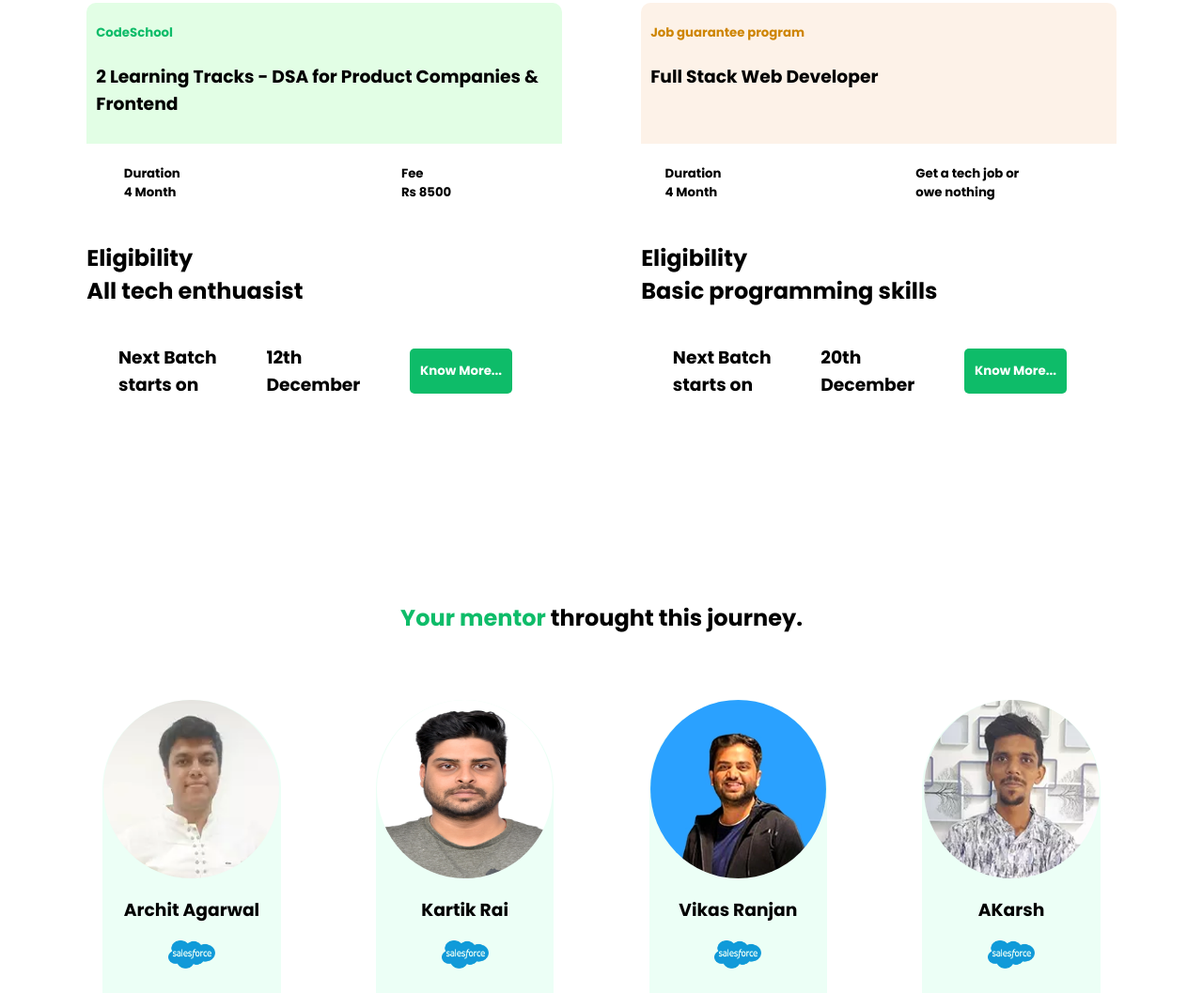
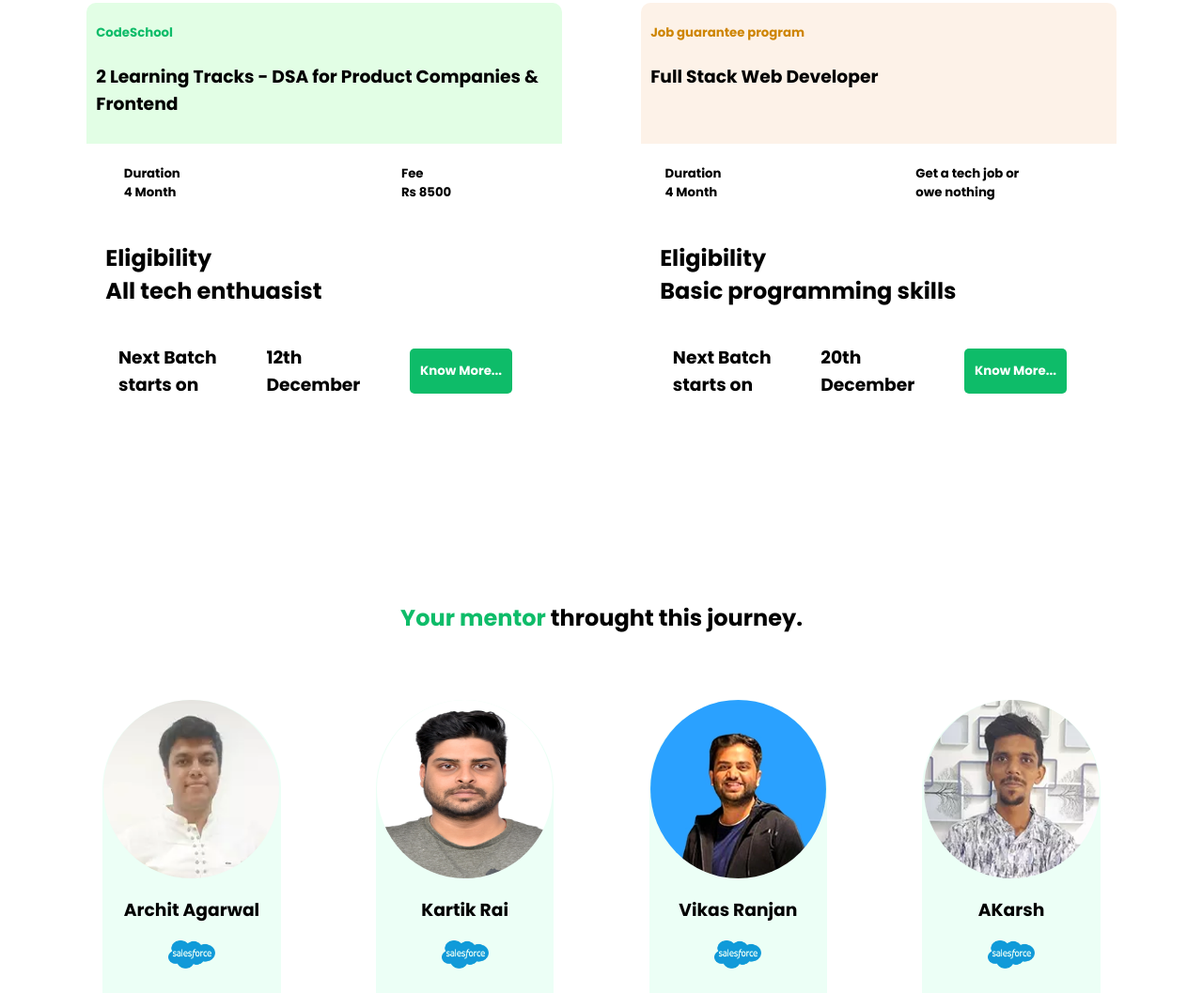
Before and after one commit to gargmanav/MCT-project, a plain HTML site: page index.html in a window 1280 px wide. Shown: the part 3613-4670 px from the top of the page at 94% size. Drawn offline with Linux system fonts and the light colour scheme.

Commit message:
Update styles.css

```diff
--- a/styles.css
+++ b/styles.css
@@ -145,6 +145,9 @@
     padding-right: 26px;
     padding-bottom: 85px;
     font-family: 'Poppins', sans-serif;
+}
+.leftwala2 h2{
+    margin-left: 20px;
 }
 .advantage{
 
```
